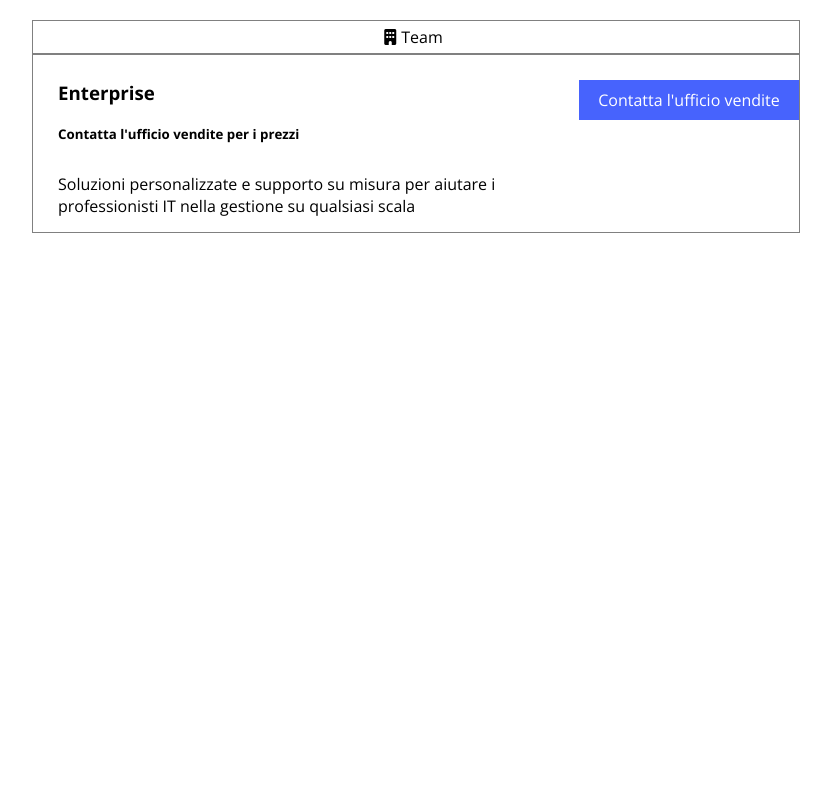
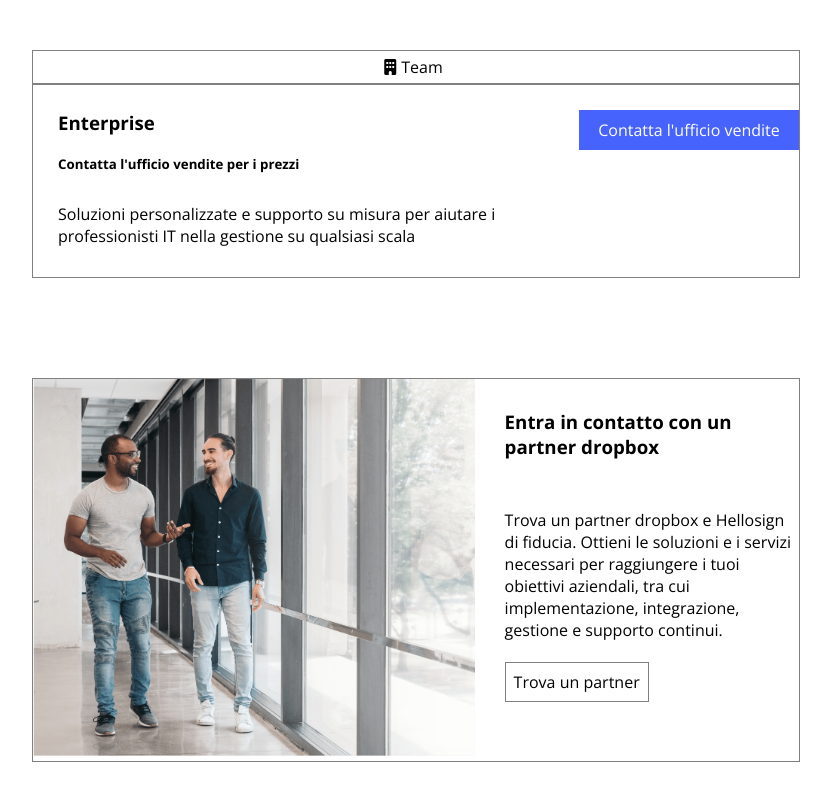
Before and after one commit to DanieleGattuso/htmlcss-dropbox, a plain HTML site: page index.html in a window 1280 px wide. Shown: the part 1759-2560 px from the top of the page, without its empty margins (224-1055 px from the left). Before the commit the page ends 1992 px from the top, so only its background shows below. Drawn offline with nearby package versions, Linux system fonts and the light colour scheme.

Commit message:
done find partner box

```diff
--- a/css/style.css
+++ b/css/style.css
@@ -6,7 +6,7 @@
 }
 
 p {
-    padding-bottom: 15px;
+    padding-bottom: 30px;
     padding-top: 30px;
 
 }
@@ -360,7 +360,8 @@ a{
 
 
 }
-#enterprise_contact_box{
+
+.enterprise_contact_box{
 
     /* background-color: blue; */
     width: 60%;
@@ -368,6 +369,7 @@ a{
     /* margin-top: 50px; */
     border: grey 1px solid;
     display: flex;
+    margin-bottom: 100px;
 
 
 
@@ -400,3 +402,35 @@ a{
 
 
 }
+
+#man_image_box {
+
+    width: 60%;
+    height: 100%;
+    /* background-color: orange; */
+
+}
+
+#find_partner_box {
+
+    width: 40%;
+    height: 100%;
+    /* background-color: rgb(255, 0, 0); */
+    margin-left: 30px;
+    margin-top: 30px;
+}
+
+.img_size {
+
+
+    width: 100%;
+    height: 100%;
+}
+
+#find_partner_button{
+
+
+    border: gray 1px solid;
+    padding: 8px;
+
+}
--- a/index.html
+++ b/index.html
@@ -258,13 +258,14 @@
 
     </div>
 
+    <!-- Secondo blocco main -->
     <div class="mini_container_enterprise">
 
         <i class="fa-solid fa-building"></i> <span>Team</span>
 
     </div>
 
-    <div id="enterprise_contact_box">
+    <div class="enterprise_contact_box">
 
 
         <div class="enterprise_box_form">
@@ -286,6 +287,29 @@
         </div>
 
 
+
+    </div>
+
+<!-- Terzo blocco main -->
+    <div class="enterprise_contact_box">
+
+        <div id="man_image_box">
+
+            <img class="img_size" src="./img/partner.png" alt="">
+
+        </div>
+
+        <div id="find_partner_box">
+
+            <h3>Entra in contatto con un partner dropbox</h3>
+
+            <p>Trova un partner dropbox e Hellosign di fiducia. Ottieni le soluzioni e i servizi
+                necessari per raggiungere i tuoi obiettivi aziendali, tra cui implementazione,
+                integrazione, gestione e supporto continui.
+            </p>
+
+            <a href="#" id="find_partner_button">Trova un partner</a>
+        </div>
 
     </div>
 
```
